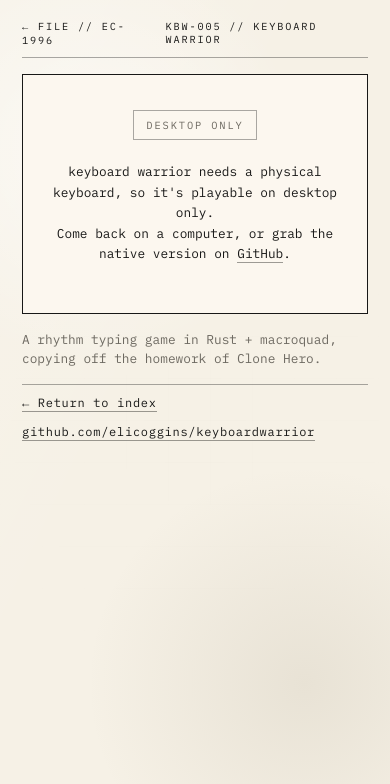
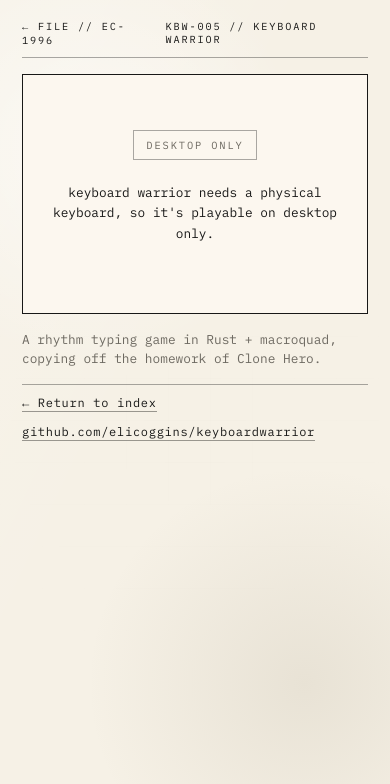
Before and after one commit to elicoggins/elicoggins.github.io, a website built with Vite: page keyboardwarrior/index.html in a window 390 px wide. Built offline with nearby package versions, Linux system fonts and the light colour scheme.

Commit message:
mobile bar language

```diff
--- a/keyboardwarrior/index.html
+++ b/keyboardwarrior/index.html
@@ -295,9 +295,7 @@
           <span class="stamp">Desktop only</span>
           <p>
             keyboard warrior needs a physical keyboard, so it's playable on
-            desktop only.<br />
-            Come back on a computer, or grab the native version on
-            <a href="https://github.com/elicoggins/keyboardwarrior" target="_blank" rel="noopener noreferrer">GitHub</a>.
+            desktop only.
           </p>
         </div>
       </div>
```
